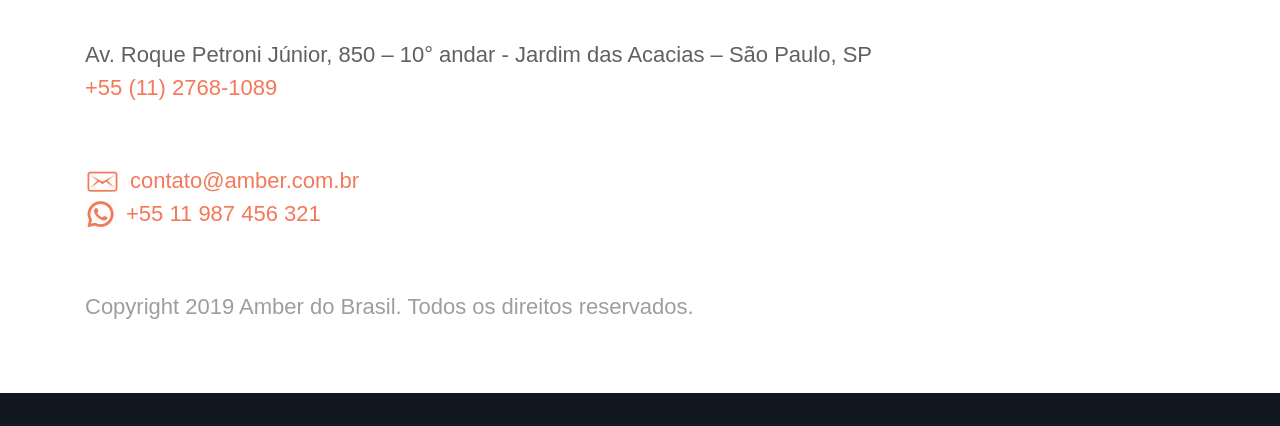
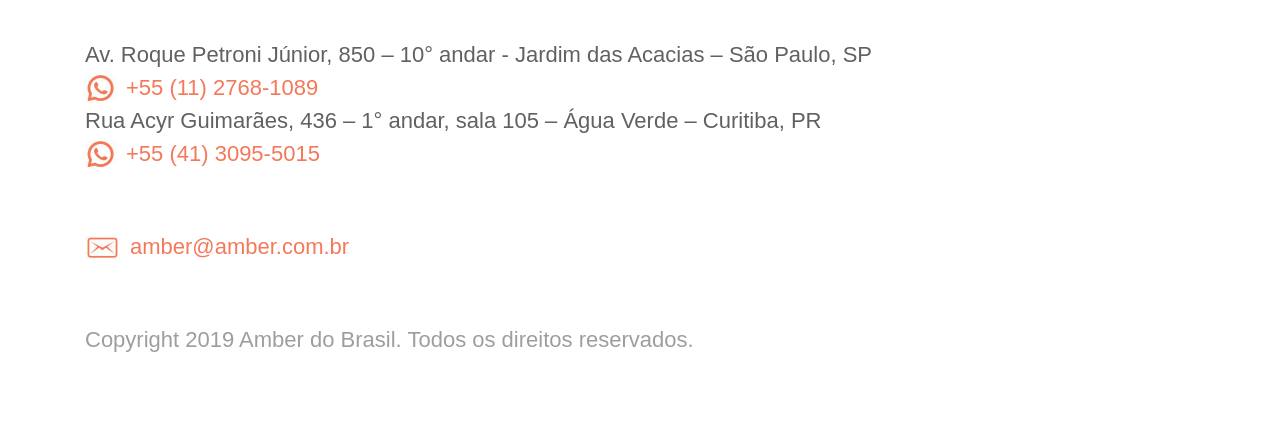
Before and after one commit to carloschhp/embed, a plain HTML site: page index.html in a window 1280 px wide. Shown: the part 4327-4753 px from the top of the page. Before the commit the page ends 4720 px from the top, so only its background shows below. Drawn offline with Linux system fonts and the light colour scheme.

Commit message:
Update footer info

```diff
--- a/index.html
+++ b/index.html
@@ -261,11 +261,12 @@
 			<div class="main-footer__content">
 				<div class="main-footer__content__block">
 					<span class="address">Av. Roque Petroni Júnior, 850 – 10° andar - Jardim das Acacias – São Paulo, SP</span>
-					<span class="phone">+55 (11) 2768-1089</span>
+					<span class="phone"><img src="dist/img/icones/whats.jpg" alt="">+55 (11) 2768-1089</span>
+					<span class="address">Rua Acyr Guimarães, 436 – 1° andar, sala 105 – Água Verde – Curitiba, PR</span>
+					<span class="phone"><img src="dist/img/icones/whats.jpg" alt="">+55 (41) 3095-5015</span>
 				</div>
 				<div class="main-footer__content__block">
-					<span class="email"><img src="dist/img/icones/email.jpg" alt="">contato@amber.com.br</span>
-					<span class="phone"><img src="dist/img/icones/whats.jpg" alt="">+55 11 987 456 321</span>
+					<span class="email"><img src="dist/img/icones/email.jpg" alt="">amber@amber.com.br</span>
 				</div>
 				<div class="main-footer__content__block">
 					<span class="copyright">Copyright 2019 Amber do Brasil. Todos os direitos reservados.</span>
```
